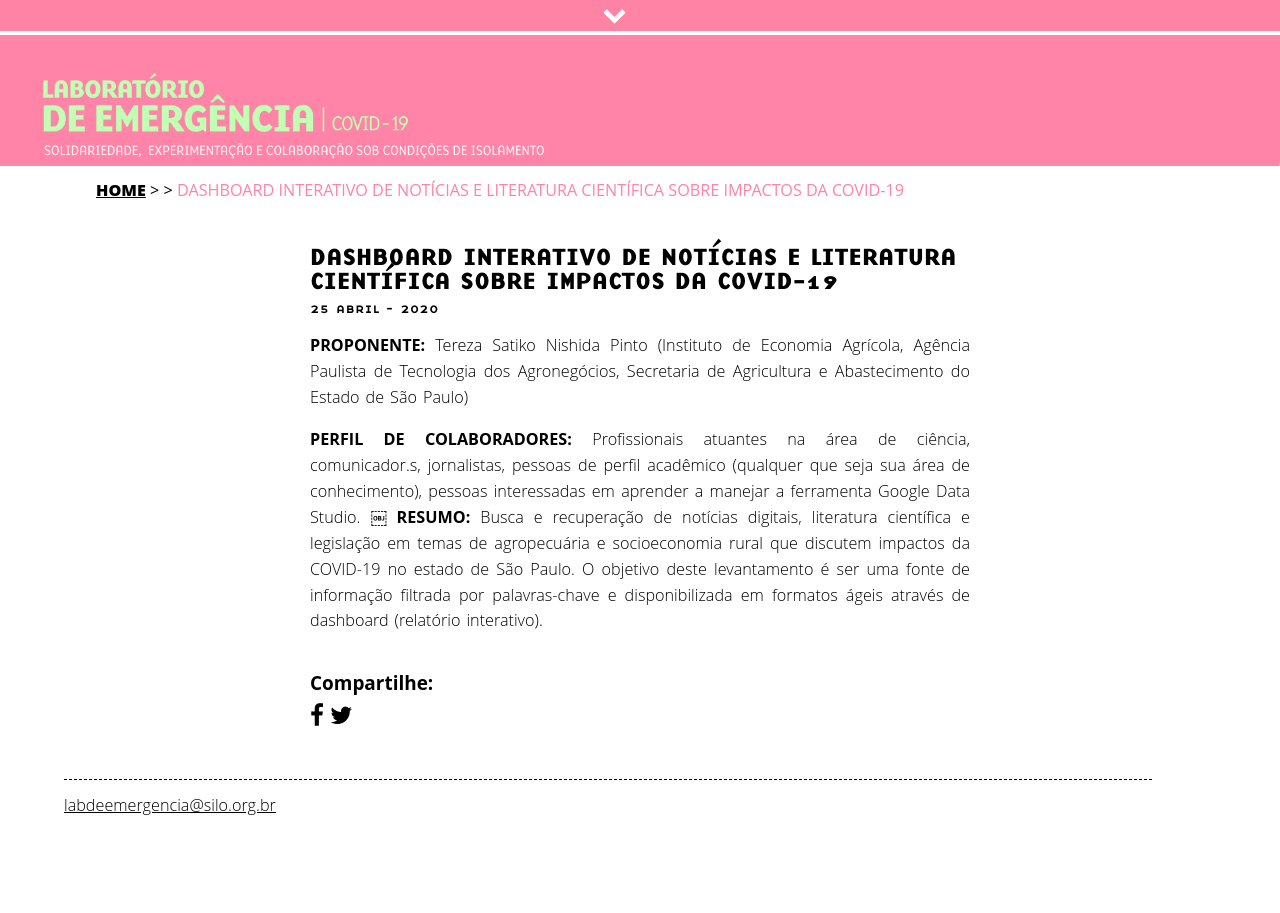
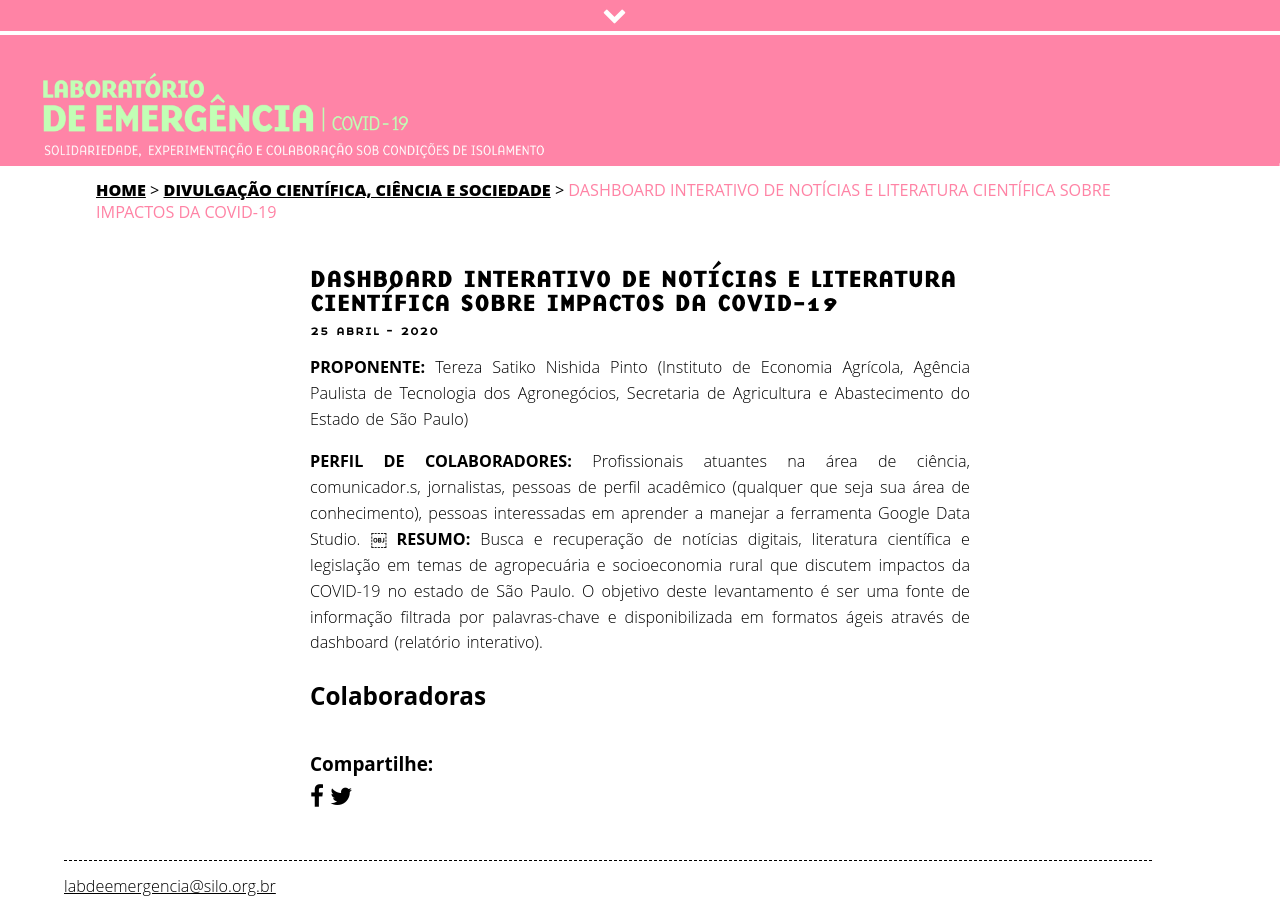
Before and after one commit to associacaosilo/labdeemergencia1ed, a Jekyll site: the page built from _posts/2020-04-25-DASHBOARD-INTERATIVO.md, in a window 1280 px wide. Built offline with Jekyll 4.4.1, drawn with Linux system fonts in a browser that asks for light colours; nearby versions of some CDN libraries; some of the changed lines change nothing that is shown.

Commit message:
áreas gerais

```diff
--- a/_includes/breadcrumbs.html
+++ b/_includes/breadcrumbs.html
@@ -1,13 +1,13 @@
 {% case page.category %}
-  {% when '1' %}{% assign title = "DIVULGAÇÃO CIENTÍFICA, CIÊNCIA E SOCIEDADE" %}
-  {% when '2' %}{% assign title = "DIFUSÃO CULTURAL" %}
-  {% when '3' %}{% assign title = "REDES SOLIDÁRIAS PARA COMUNIDADES E BAIRROS" %}
-  {% when '4' %}{% assign title = "ARTE" %}
-  {% when '5' %}{% assign title = "RECURSOS EDUCACIONAIS E OCUPACIONAIS PARA IDOSOS, ADULTOS E CRIANÇAS" %}
-  {% when '6' %}{% assign title = "FABRICAÇÃO DE APARATOS PARA SEGURANÇA SANITÁRIA" %}
-  {% when '7' %}{% assign title = "MODELAGEM, COLETA E EXIBIÇÃO DE DADOS CIENTÍFICOS E SOCIAIS" %}
-  {% when '8' %}{% assign title = "SISTEMAS DE PRODUÇÃO E APOIO A PEQUENOS AGRICULTORES" %}
-  {% when '9' %}{% assign title = "ESCOAMENTO, DISTRIBUIÇÃO DE MERCADORIAS E SISTEMAS DE DOAÇÃO" %}
+  {% when 'dc' %}{% assign title = "DIVULGAÇÃO CIENTÍFICA, CIÊNCIA E SOCIEDADE" %}
+  {% when 'cultural' %}{% assign title = "DIFUSÃO CULTURAL" %}
+  {% when 'redes' %}{% assign title = "REDES SOLIDÁRIAS PARA COMUNIDADES E BAIRROS" %}
+  {% when 'arte' %}{% assign title = "ARTE" %}
+  {% when 'educacao' %}{% assign title = "RECURSOS EDUCACIONAIS E OCUPACIONAIS PARA IDOSOS, ADULTOS E CRIANÇAS" %}
+  {% when 'epi' %}{% assign title = "FABRICAÇÃO DE APARATOS PARA SEGURANÇA SANITÁRIA" %}
+  {% when 'dados' %}{% assign title = "MODELAGEM, COLETA E EXIBIÇÃO DE DADOS CIENTÍFICOS E SOCIAIS" %}
+  {% when 'agricultores' %}{% assign title = "SISTEMAS DE PRODUÇÃO E APOIO A PEQUENOS AGRICULTORES" %}
+  {% when 'distribuicao' %}{% assign title = "ESCOAMENTO, DISTRIBUIÇÃO DE MERCADORIAS E SISTEMAS DE DOAÇÃO" %}
 
 {% endcase %}
 
--- a/_layouts/post.html
+++ b/_layouts/post.html
@@ -23,6 +23,16 @@
         {% if page.swipebox %}
           {% include swipebox.html prefix=page.swipebox project=page.category %}
         {% endif %}
+        <h2>Colaboradoras</h2>
+
+        <ul class="people-list">
+          {% for person in page.people %}
+            <li class="project-person">
+              <a href="{{ person.url }}" target="_blank">{{ person.name }}</a>
+            </li>
+          {% endfor %}
+        </ul>
+
         {% include share.html %}
       </section>
     </div>
--- a/_posts/2020-04-25-DASHBOARD-INTERATIVO.md
+++ b/_posts/2020-04-25-DASHBOARD-INTERATIVO.md
@@ -2,7 +2,7 @@
 title: DASHBOARD INTERATIVO DE NOTÍCIAS E LITERATURA CIENTÍFICA SOBRE IMPACTOS DA COVID-19
 cover:
 noheader: true
-category: 1
+category: dc
 swipebox:
 ---
 
```
